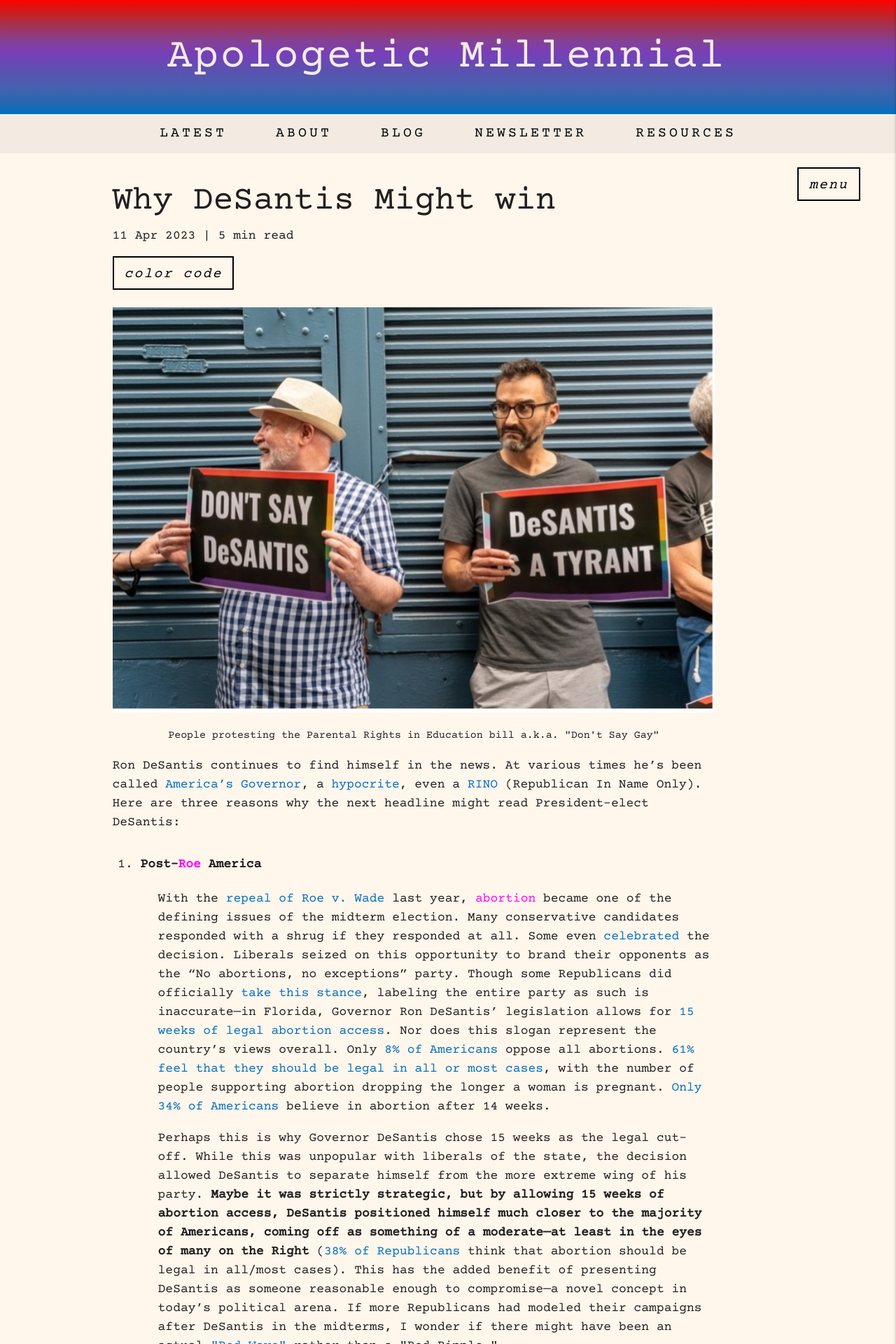
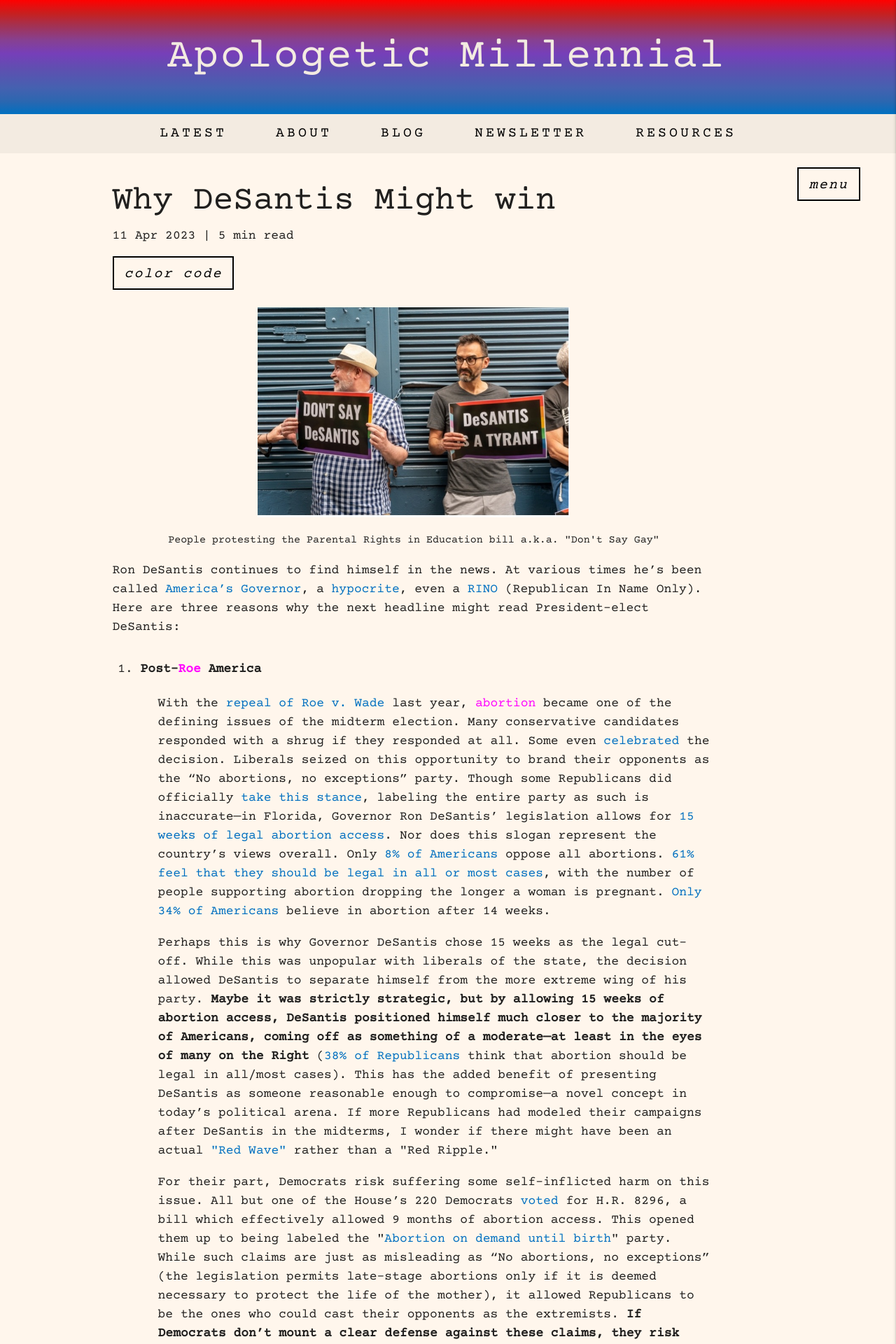
Before and after one commit to khiciste/apologetic_millennial, a Jekyll site: the page built from _posts/2023-04-11-why-desantis-might-win.html, in a window 1280 px wide. Shown: the top 1920 px of the page at 70% size. Built offline with Jekyll 4.4.1, drawn with Linux system fonts in a browser that asks for light colours; some web fonts are replaced.

Commit message:
adjusting image

```diff
--- a/_posts/2023-04-11-why-desantis-might-win.html
+++ b/_posts/2023-04-11-why-desantis-might-win.html
@@ -6,10 +6,12 @@ read: 5 min
 ---
 <!-- blog post 11 -------------------------->
 
-<img class="responsive" src="https://apologeticmillennial.com/images/don't-say-desantis.jpg" />
-<p class="small">
-   <center>People protesting the Parental Rights in Education bill a.k.a. "Don't Say Gay"</center>
-</p>
+<div class="center">
+   <img class="responsive-h-300px" src="https://apologeticmillennial.com/images/don't-say-desantis.jpg" />
+   <p class="small">
+      <center>People protesting the Parental Rights in Education bill a.k.a. "Don't Say Gay"</center>
+   </p>
+</div>
 
 <p>
 Ron DeSantis continues to find himself in the news. At various times he’s been called <a target="_blank" href="https://fortune.com/2023/03/07/ron-desantis-presidential-campaign-message-u-s-should-be-like-florida/">America’s Governor</a>, a <a target="_blank" href="https://www.salon.com/2023/02/15/ron-desantis-hypocrisy-is-his-secret-weapon/">hypocrite</a>, even a <a target="_blank" href="https://www.politico.com/news/magazine/2023/03/23/trump-republicans-rino-00088285">RINO</a> (Republican In Name Only). Here are three reasons why the next headline might read President-elect DeSantis:
```
